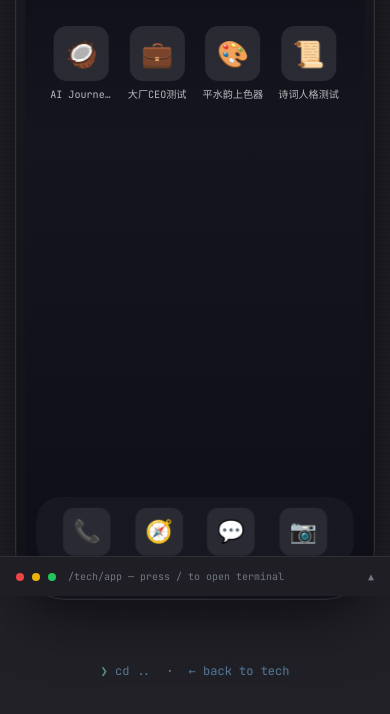
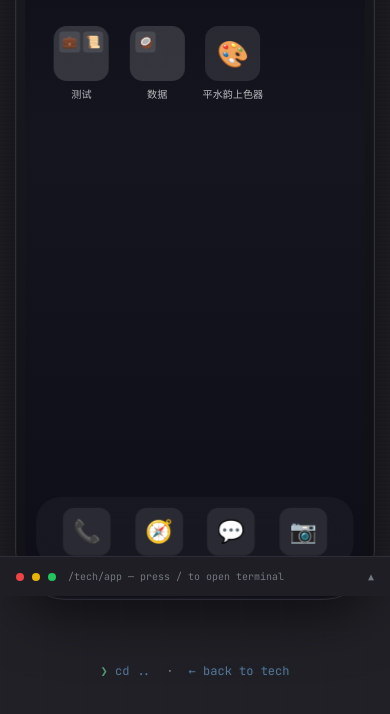
Before and after one commit to lyy0323/lyy0323.github.io, an Astro site: page /tech/app in a window 390 px wide. Shown: the part 248-962 px from the top of the page. Built offline with nearby package versions, Linux system fonts and the light colour scheme; Astro itself is replaced by a stand-in of ours.

Commit message:
Add app folders and weight sorting to virtual phone
Apps can now belong to folders via frontmatter `folder` field. Folders
render as iOS-style 2x2 mini-icon grids on the homescreen. Standalone
apps (no folder) appear after folders. Both sorted by weight.

Co-Authored-By: Claude Opus 4.6 (1M context) <noreply@anthropic.com>

```diff
--- a/src/components/VirtualPhone.tsx
+++ b/src/components/VirtualPhone.tsx
@@ -5,7 +5,17 @@ interface AppMeta {
   title: string;
   icon: string;
   embed: string;
+  folder?: string;
+  weight: number;
 }
+
+interface FolderData {
+  name: string;
+  apps: AppMeta[];
+  totalWeight: number;
+}
+
+type GridItem = { type: 'folder'; data: FolderData } | { type: 'app'; data: AppMeta };
 
 interface VirtualPhoneProps {
   apps: AppMeta[];
@@ -16,7 +26,7 @@ const PHONE_H = 844;
 const SCREEN_INSET = 10;
 const SCREEN_W = PHONE_W - SCREEN_INSET * 2;
 const SCREEN_R = 47;
-const APPS_PER_PAGE = 8;
+const ITEMS_PER_PAGE = 8;
 
 const DOCK_ICONS = [
   { icon: '📞', label: 'Phone' },
@@ -38,6 +48,7 @@ function formatDate(d: Date) {
 export default function VirtualPhone({ apps }: VirtualPhoneProps) {
   const [currentPage, setCurrentPage] = useState(0);
   const [openApp, setOpenApp] = useState<AppMeta | null>(null);
+  const [openFolder, setOpenFolder] = useState<FolderData | null>(null);
   const [appAnimState, setAppAnimState] = useState<'idle' | 'opening' | 'closing'>('idle');
   const [currentTime, setCurrentTime] = useState<Date | null>(null);
   const [phoneScale, setPhoneScale] = useState(1);
@@ -47,16 +58,39 @@ export default function VirtualPhone({ apps }: VirtualPhoneProps) {
   const gridRef = useRef<HTMLDivElement>(null);
   const containerRef = useRef<HTMLDivElement>(null);
 
-  const totalPages = Math.max(1, Math.ceil(apps.length / APPS_PER_PAGE));
+  const gridItems = useMemo<GridItem[]>(() => {
+    const folderMap = new Map<string, AppMeta[]>();
+    const standalone: AppMeta[] = [];
+    for (const app of apps) {
+      if (app.folder) {
+        const list = folderMap.get(app.folder) || [];
+        list.push(app);
+        folderMap.set(app.folder, list);
+      } else {
+        standalone.push(app);
+      }
+    }
+    const folders: FolderData[] = [];
+    for (const [name, folderApps] of folderMap) {
+      folderApps.sort((a, b) => b.weight - a.weight);
+      folders.push({ name, apps: folderApps, totalWeight: folderApps.reduce((s, a) => s + a.weight, 0) });
+    }
+    folders.sort((a, b) => b.totalWeight - a.totalWeight);
+    standalone.sort((a, b) => b.weight - a.weight);
+    return [
+      ...folders.map(f => ({ type: 'folder' as const, data: f })),
+      ...standalone.map(a => ({ type: 'app' as const, data: a })),
+    ];
+  }, [apps]);
 
-  // Clock
+  const totalPages = Math.max(1, Math.ceil(gridItems.length / ITEMS_PER_PAGE));
+
   useEffect(() => {
     setCurrentTime(new Date());
     const id = setInterval(() => setCurrentTime(new Date()), 10000);
     return () => clearInterval(id);
   }, []);
 
-  // Auto-open app from ?open= query param
   useEffect(() => {
     const params = new URLSearchParams(window.location.search);
     const openSlug = params.get('open');
@@ -70,7 +104,6 @@ export default function VirtualPhone({ apps }: VirtualPhoneProps) {
     }
   }, [apps]);
 
-  // Responsive scaling
   useEffect(() => {
     const el = containerRef.current;
     if (!el) return;
@@ -84,7 +117,6 @@ export default function VirtualPhone({ apps }: VirtualPhoneProps) {
     return () => obs.disconnect();
   }, []);
 
-  // Swipe handlers
   const handleDragStart = useCallback((clientX: number) => {
     if (totalPages <= 1) return;
     dragRef.current = { startX: clientX, currentX: clientX, isDragging: true, startTime: Date.now() };
@@ -116,6 +148,7 @@ export default function VirtualPhone({ apps }: VirtualPhoneProps) {
   }, [currentPage, totalPages]);
 
   const openAppHandler = useCallback((app: AppMeta) => {
+    setOpenFolder(null);
     setOpenApp(app);
     setAppAnimState('opening');
     setTimeout(() => setAppAnimState('idle'), 300);
@@ -132,35 +165,41 @@ export default function VirtualPhone({ apps }: VirtualPhoneProps) {
   const time = currentTime ? formatTime(currentTime) : '--:--';
   const date = currentTime ? formatDate(currentTime) : '';
 
+  const renderAppIcon = (app: AppMeta, onClick: () => void) => (
+    <button key={app.id} className="flex flex-col items-center gap-1.5" onClick={onClick}>
+      <div className="w-[60px] h-[60px] rounded-[14px] flex items-center justify-center text-[28px] transition-transform active:scale-90"
+        style={{ background: 'rgba(255,255,255,0.1)', backdropFilter: 'blur(10px)' }}>
+        {app.icon}
+      </div>
+      <span className="text-[11px] text-white/70 truncate w-[68px] text-center">{app.title}</span>
+    </button>
+  );
+
+  const renderFolderIcon = (folder: FolderData) => (
+    <button key={`folder-${folder.name}`} className="flex flex-col items-center gap-1.5"
+      onClick={() => setOpenFolder(folder)}>
+      <div className="w-[60px] h-[60px] rounded-[14px] p-[6px] grid grid-cols-2 grid-rows-2 gap-[3px] transition-transform active:scale-90"
+        style={{ background: 'rgba(255,255,255,0.15)', backdropFilter: 'blur(10px)' }}>
+        {folder.apps.slice(0, 4).map((app, i) => (
+          <div key={i} className="rounded-[4px] flex items-center justify-center text-[13px]"
+            style={{ background: 'rgba(255,255,255,0.1)' }}>
+            {app.icon}
+          </div>
+        ))}
+      </div>
+      <span className="text-[11px] text-white/70 truncate w-[68px] text-center">{folder.name}</span>
+    </button>
+  );
+
   return (
     <div ref={containerRef} className="w-full flex justify-center pb-4 relative z-10">
       <div style={{ width: PHONE_W * phoneScale, height: PHONE_H * phoneScale }}>
-        <div
-          className="relative"
-          style={{
-            width: PHONE_W,
-            height: PHONE_H,
-            transform: `scale(${phoneScale})`,
-            transformOrigin: 'top left',
-          }}
-        >
-        {/* Phone body */}
-        <div
-          className="absolute inset-0 rounded-[55px]"
-          style={{
-            background: 'linear-gradient(145deg, #1a1a22, #0e0e14)',
-            boxShadow: '0 0 0 1px #333340, 0 20px 60px rgba(0,0,0,0.5), inset 0 0 0 1px rgba(255,255,255,0.03)',
-          }}
-        >
-          {/* Screen */}
-          <div
-            className="absolute overflow-hidden flex flex-col"
-            style={{
-              inset: SCREEN_INSET,
-              borderRadius: SCREEN_R,
-              background: 'linear-gradient(180deg, #0c0c14 0%, #151520 40%, #0e0e18 100%)',
-            }}
-          >
+        <div className="relative" style={{ width: PHONE_W, height: PHONE_H, transform: `scale(${phoneScale})`, transformOrigin: 'top left' }}>
+        <div className="absolute inset-0 rounded-[55px]"
+          style={{ background: 'linear-gradient(145deg, #1a1a22, #0e0e14)', boxShadow: '0 0 0 1px #333340, 0 20px 60px rgba(0,0,0,0.5), inset 0 0 0 1px rgba(255,255,255,0.03)' }}>
+          <div className="absolute overflow-hidden flex flex-col"
+            style={{ inset: SCREEN_INSET, borderRadius: SCREEN_R, background: 'linear-gradient(180deg, #0c0c14 0%, #151520 40%, #0e0e18 100%)' }}>
+
             {/* Dynamic island */}
             <div className="absolute top-[12px] left-1/2 -translate-x-1/2 w-[126px] h-[37px] bg-black rounded-[20px] z-30 flex items-center justify-center">
               <div className="w-[10px] h-[10px] rounded-full bg-[#1a1a24] border border-[#2a2a34]" />
@@ -169,7 +208,6 @@ export default function VirtualPhone({ apps }: VirtualPhoneProps) {
             {/* ─── Homescreen ─── */}
             {!openApp && (
               <div className="flex flex-col h-full select-none">
-                {/* Status bar */}
                 <div className="h-[54px] flex items-end justify-between px-8 pb-1 shrink-0">
                   <span className="text-[14px] font-semibold text-white/90">{time}</span>
                   <div className="flex items-center gap-1.5">
@@ -178,15 +216,13 @@ export default function VirtualPhone({ apps }: VirtualPhoneProps) {
                   </div>
                 </div>
 
-                {/* Clock widget */}
                 <div className="flex flex-col items-center pt-6 pb-4 shrink-0">
                   <span className="text-[72px] font-light leading-none text-white/90 tracking-tight">{time}</span>
                   <span className="text-[16px] text-white/50 mt-1">{date}</span>
                 </div>
 
-                {/* App grid area - swipeable */}
-                <div
-                  className="flex-1 overflow-hidden relative"
+                {/* Grid area */}
+                <div className="flex-1 overflow-hidden relative"
                   onTouchStart={(e) => handleDragStart(e.touches[0].clientX)}
                   onTouchMove={(e) => handleDragMove(e.touches[0].clientX)}
                   onTouchEnd={handleDragEnd}
@@ -195,59 +231,32 @@ export default function VirtualPhone({ apps }: VirtualPhoneProps) {
                   onMouseUp={handleDragEnd}
                   onMouseLeave={handleDragEnd}
                 >
-                  <div
-                    ref={gridRef}
-                    className="flex h-full"
-                    style={{
-                      width: `${totalPages * SCREEN_W}px`,
-                      transition: 'transform 0.35s cubic-bezier(0.32, 0.72, 0, 1)',
-                      transform: `translateX(-${currentPage * SCREEN_W}px)`,
-                    }}
-                  >
+                  <div ref={gridRef} className="flex h-full"
+                    style={{ width: `${totalPages * SCREEN_W}px`, transition: 'transform 0.35s cubic-bezier(0.32, 0.72, 0, 1)', transform: `translateX(-${currentPage * SCREEN_W}px)` }}>
                     {Array.from({ length: totalPages }, (_, pi) => {
-                      const pageApps = apps.slice(pi * APPS_PER_PAGE, (pi + 1) * APPS_PER_PAGE);
+                      const pageItems = gridItems.slice(pi * ITEMS_PER_PAGE, (pi + 1) * ITEMS_PER_PAGE);
                       return (
-                        <div
-                          key={pi}
-                          className="grid grid-cols-4 gap-y-6 gap-x-2 px-6 pt-4 content-start"
-                          style={{ width: SCREEN_W, minWidth: SCREEN_W }}
-                        >
-                          {pageApps.map((app) => (
-                            <button
-                              key={app.id}
-                              className="flex flex-col items-center gap-1.5 group"
-                              onClick={() => openAppHandler(app)}
-                            >
-                              <div className="w-[60px] h-[60px] rounded-[14px] flex items-center justify-center text-[28px] transition-transform active:scale-90"
-                                style={{ background: 'rgba(255,255,255,0.1)', backdropFilter: 'blur(10px)' }}>
-                                {app.icon}
-                              </div>
-                              <span className="text-[11px] text-white/70 truncate w-[68px] text-center">
-                                {app.title}
-                              </span>
-                            </button>
-                          ))}
+                        <div key={pi} className="grid grid-cols-4 gap-y-6 gap-x-2 px-6 pt-4 content-start"
+                          style={{ width: SCREEN_W, minWidth: SCREEN_W }}>
+                          {pageItems.map((item) =>
+                            item.type === 'folder'
+                              ? renderFolderIcon(item.data)
+                              : renderAppIcon(item.data, () => openAppHandler(item.data))
+                          )}
                         </div>
                       );
                     })}
                   </div>
                 </div>
 
-                {/* Page dots */}
                 {totalPages > 1 && (
                   <div className="flex justify-center gap-1.5 py-2 shrink-0">
                     {Array.from({ length: totalPages }, (_, i) => (
-                      <div
-                        key={i}
-                        className={`w-[6px] h-[6px] rounded-full transition-colors ${
-                          i === currentPage ? 'bg-white/80' : 'bg-white/20'
-                        }`}
-                      />
+                      <div key={i} className={`w-[6px] h-[6px] rounded-full transition-colors ${i === currentPage ? 'bg-white/80' : 'bg-white/20'}`} />
                     ))}
                   </div>
                 )}
 
-                {/* Dock */}
                 <div className="shrink-0 mx-3 mb-2 px-4 py-3 rounded-[26px] flex justify-around"
                   style={{ background: 'rgba(30,30,40,0.65)', backdropFilter: 'blur(20px)', WebkitBackdropFilter: 'blur(20px)' }}>
                   {DOCK_ICONS.map((d) => (
@@ -258,22 +267,33 @@ export default function VirtualPhone({ apps }: VirtualPhoneProps) {
                   ))}
                 </div>
 
-                {/* Home indicator */}
                 <div className="flex justify-center pb-2 pt-1 shrink-0">
                   <div className="w-[134px] h-[5px] bg-white/15 rounded-full" />
                 </div>
+
+                {/* ─── Folder popup ─── */}
+                {openFolder && (
+                  <div className="absolute inset-0 z-20 flex items-center justify-center"
+                    style={{ borderRadius: SCREEN_R, background: 'rgba(0,0,0,0.5)', backdropFilter: 'blur(20px)', WebkitBackdropFilter: 'blur(20px)' }}
+                    onClick={(e) => { if (e.target === e.currentTarget) setOpenFolder(null); }}>
+                    <div className="w-[280px] rounded-[24px] p-5"
+                      style={{ background: 'rgba(40,40,50,0.85)', border: '1px solid rgba(255,255,255,0.08)' }}>
+                      <div className="text-[15px] text-white/80 font-medium text-center mb-4">{openFolder.name}</div>
+                      <div className="grid grid-cols-3 gap-4 justify-items-center">
+                        {openFolder.apps.map((app) =>
+                          renderAppIcon(app, () => openAppHandler(app))
+                        )}
+                      </div>
+                    </div>
+                  </div>
+                )}
               </div>
             )}
 
             {/* ─── App view ─── */}
             {openApp && (
-              <div
-                className={`absolute inset-0 z-20 flex flex-col overflow-hidden ${
-                  appAnimState === 'opening' ? 'animate-app-open' : appAnimState === 'closing' ? 'animate-app-close' : ''
-                }`}
-                style={{ borderRadius: SCREEN_R, background: '#000' }}
-              >
-                {/* App header bar */}
+              <div className={`absolute inset-0 z-20 flex flex-col overflow-hidden ${appAnimState === 'opening' ? 'animate-app-open' : appAnimState === 'closing' ? 'animate-app-close' : ''}`}
+                style={{ borderRadius: SCREEN_R, background: '#000' }}>
                 <div className="h-[54px] flex items-end justify-between px-6 pb-2 shrink-0" style={{ background: 'rgba(0,0,0,0.85)' }}>
                   <button onClick={closeAppHandler} className="text-[14px] text-[#557799] active:opacity-50 flex items-center gap-0.5">
                     <span className="text-[18px]">{'‹'}</span> Home
@@ -281,24 +301,14 @@ export default function VirtualPhone({ apps }: VirtualPhoneProps) {
                   <span className="text-[12px] text-white/50 truncate max-w-[160px]">{openApp.title}</span>
                   <span className="text-[12px] text-white/40 w-[50px] text-right">{time}</span>
                 </div>
-
-                {/* Iframe */}
-                <iframe
-                  src={openApp.embed}
-                  className="flex-1 w-full border-0 bg-white"
-                  sandbox="allow-scripts allow-same-origin allow-forms allow-popups"
-                  title={openApp.title}
-                />
-
-                {/* Home indicator */}
+                <iframe src={openApp.embed} className="flex-1 w-full border-0 bg-white"
+                  sandbox="allow-scripts allow-same-origin allow-forms allow-popups" title={openApp.title} />
                 <div className="h-[28px] bg-black flex items-center justify-center shrink-0">
-                  <div
-                    className="w-[134px] h-[5px] bg-white/25 rounded-full cursor-pointer hover:bg-white/40 transition-colors"
-                    onClick={closeAppHandler}
-                  />
+                  <div className="w-[134px] h-[5px] bg-white/25 rounded-full cursor-pointer hover:bg-white/40 transition-colors" onClick={closeAppHandler} />
                 </div>
               </div>
             )}
+
             {/* ─── Not found alert ─── */}
             {notFoundSlug && (
               <div className="absolute inset-0 z-30 flex items-center justify-center" style={{ borderRadius: SCREEN_R, background: 'rgba(0,0,0,0.6)' }}>
@@ -306,10 +316,8 @@ export default function VirtualPhone({ apps }: VirtualPhoneProps) {
                   <div className="text-[40px] mb-3">🔍</div>
                   <div className="text-[15px] text-white/90 font-medium mb-1">App Not Found</div>
                   <div className="text-[13px] text-white/50 mb-5">"{notFoundSlug}" is not installed.</div>
-                  <button
-                    onClick={() => setNotFoundSlug(null)}
-                    className="w-full py-2.5 rounded-xl text-[15px] font-medium text-[#557799] bg-white/10 active:bg-white/20 transition-colors"
-                  >
+                  <button onClick={() => setNotFoundSlug(null)}
+                    className="w-full py-2.5 rounded-xl text-[15px] font-medium text-[#557799] bg-white/10 active:bg-white/20 transition-colors">
                     OK
                   </button>
                 </div>
--- a/src/content/apps/ai-journey-2025.mdx
+++ b/src/content/apps/ai-journey-2025.mdx
@@ -6,6 +6,8 @@ status: "active"
 date: "2025-12"
 icon: "🥥"
 embed: "/apps/ai-journey-2025.html"
+folder: "数据"
+weight: 3
 featured: true
 ---
 
--- a/src/content/apps/ceo-quiz.mdx
+++ b/src/content/apps/ceo-quiz.mdx
@@ -6,6 +6,8 @@ status: "active"
 date: "2025-05"
 icon: "💼"
 embed: "/apps/ceo-quiz.html"
+folder: "测试"
+weight: 5
 featured: true
 ---
 
--- a/src/content/apps/color-char.mdx
+++ b/src/content/apps/color-char.mdx
@@ -6,6 +6,7 @@ status: "active"
 date: "2025-04"
 icon: "🎨"
 embed: "/apps/color-char.html"
+weight: 3
 featured: true
 ---
 
--- a/src/content/apps/poetry-persona.mdx
+++ b/src/content/apps/poetry-persona.mdx
@@ -6,6 +6,8 @@ status: "active"
 date: "2025-04"
 icon: "📜"
 embed: "/apps/poetry-persona.html"
+folder: "测试"
+weight: 4
 featured: true
 ---
 
--- a/src/content/config.ts
+++ b/src/content/config.ts
@@ -33,6 +33,8 @@ const apps = defineCollection({
     ...baseFields,
     icon: z.string().default('🚀'),
     embed: z.string().optional(),
+    folder: z.string().optional(),
+    weight: z.number().default(0),
   }),
 });
 
--- a/src/pages/tech/app/index.astro
+++ b/src/pages/tech/app/index.astro
@@ -16,6 +16,8 @@ const apps = allApps
     title: a.data.title,
     icon: a.data.icon ?? '🚀',
     embed: a.data.embed!,
+    folder: a.data.folder,
+    weight: a.data.weight ?? 0,
   }));
 ---
 
```
